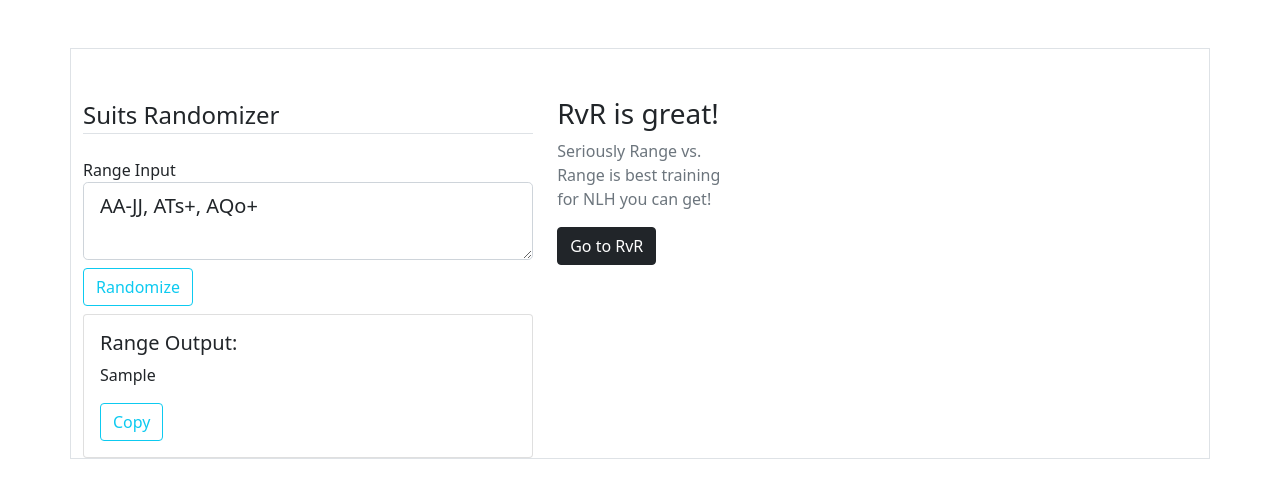
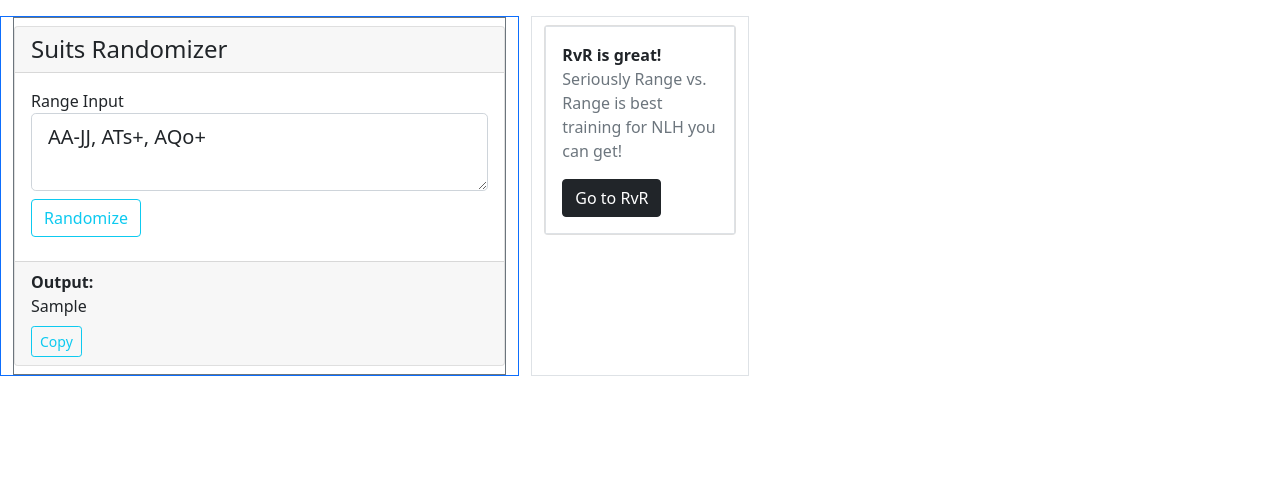
Before and after one commit to TimoRJensen/RvRTools, a Flask app: template rvr_tools/templates/randomize.html in a window 1280 px wide. Shown: the part 126-624 px from the top of the page. Run offline with Flask 2, Linux system fonts and the light colour scheme; the template is opened without the code that fills it: values that come from a table or form of the project are taken from there, most other values are stand-ins (such as "Sample title", 1, 10 or a date in 2020).

Commit message:
layout sucks

```diff
--- a/rvr_tools/templates/layout.html
+++ b/rvr_tools/templates/layout.html
@@ -34,7 +34,7 @@
 <body>
     <header class="site-header">
         <!-- <nav class="navbar navbar-expand-md navbar-dark bg-rvrgrey fixed-top tje-nav"> -->
-        <nav class="navbar navbar-expand-md navbar-dark bg-dark static-top tje-nav">
+        <nav class="navbar navbar-expand-md navbar-dark bg-dark static-top">
             <div class="container">
                 <!-- <a class="navbar-brand mr-4" href="{{ url_for('home') }}">RvR Tools</a> -->
                 <a class="navbar-brand mr-4 tje-brand" href="{{ url_for('home') }}">
@@ -56,15 +56,13 @@
             </div>
         </nav>
     </header>
-    <main role="main" class="container-lg border mt-5 mb-5">
-        <div class="row mt-5">
+    <main role="main">
+        <div class="row">
             <div class="col-lg-5">
+                <div class="container-lg border border-primary mt-3">
                     {% with messages = get_flashed_messages(with_categories=true) %}
                     {% if messages %}
                     {% for category, message in messages %}
-                <!-- <div class="alert alert-{{ category }}">
-                                {{ message }}
-                            </div> -->
                     <div class="alert alert-{{ category }} alert-dismissible fade show" role="alert">
                         {{ message }}
                         <button type="button" class="btn-close" data-dismiss="alert" aria-label="Close"></button>
@@ -72,16 +70,24 @@
                     {% endfor %}
                     {% endif %}
                     {% endwith %}
+                    <div class="col border border-secondary">
+                        <!-- <div class="col-lg-5 border border-success"> -->
                         {% block content %}{% endblock %}
+                        <!-- </div> -->
                     </div>
-            <div class="col-sm-2">
-                <div class="content-section">
-                    <h3>RvR is great!</h3>
-                    <p class='text-muted'>Seriously Range vs. Range is best training for NLH you can get!
-                    <div>
+                </div>
+            </div>
+            <div class="col-lg-2 border mt-3">
+                <div class="card mt-2 mb-2">
+                    <div class="card-body border">
+                        <strong>
+                            RvR is great!
+                        </strong>
+                        <p class='text-muted'>
+                            Seriously Range vs. Range is best training for NLH you can get!
+                        </p>
                         <a href="https://www.rangevsrange.com/" class="btn btn-dark" target="_blank">Go to RvR</a>
                     </div>
-                    </p>
                 </div>
             </div>
         </div>
--- a/rvr_tools/templates/randomize.html
+++ b/rvr_tools/templates/randomize.html
@@ -1,11 +1,10 @@
 {% extends "layout.html" %}
 {% block content %}
-<div class="content-section">
 <form action="" method="post">
     {{ form.hidden_tag() }}
-        <fieldset class="form-group">
-            <legend class="border-bottom mb-4">Suits Randomizer</legend>
-            <div class="form-group">
+    <div class="card mt-2 mb-2">
+        <h4 class="card-header">Suits Randomizer</h4>
+        <div class="card-body">
             {{ form.range_str.label(class="form-control-label") }}
             {% if form.range_str.errors %}
             {{ form.range_str(class="form-control form-control-lg is-invalid mb-2" ) }}
@@ -17,22 +16,18 @@
             {% else %}
             {{ form.range_str(class="form-control form-control-lg mb-2") }}
             {% endif %}
-            </div>
-        </fieldset>
-        <div class="form-group">
             {{ form.submit(class="btn btn-outline-info mb-2") }}
         </div>
-    </form>
-    <div class="card w-100">
-        <!-- <img class="card-img-top" src="..." alt="Card image cap"> -->
-        <div class="card-body">
-            <h5 class="card-title">Range Output:</h5>
-            <p class="card-text" id="output">{{ r }}</p>
-            <!-- <a href="#" class="btn btn-secondary">Go somewhere</a> -->
-            <button onclick="copyElementText('output')" class="btn btn-outline-info">Copy</button>
+        <div class="card-footer">
+            <div class="mb-2"><strong>Output: </strong>
+                <br>
+                {{ r }}
+                <br>
+            </div>
+            <button onclick="copyElementText('output')" class="btn btn-outline-info btn-sm">Copy</button>
         </div>
     </div>
-</div>
+</form>
 
 <script>
     function copyElementText(id) {
```
Lines whose indentation alone changed are shown as unchanged.
